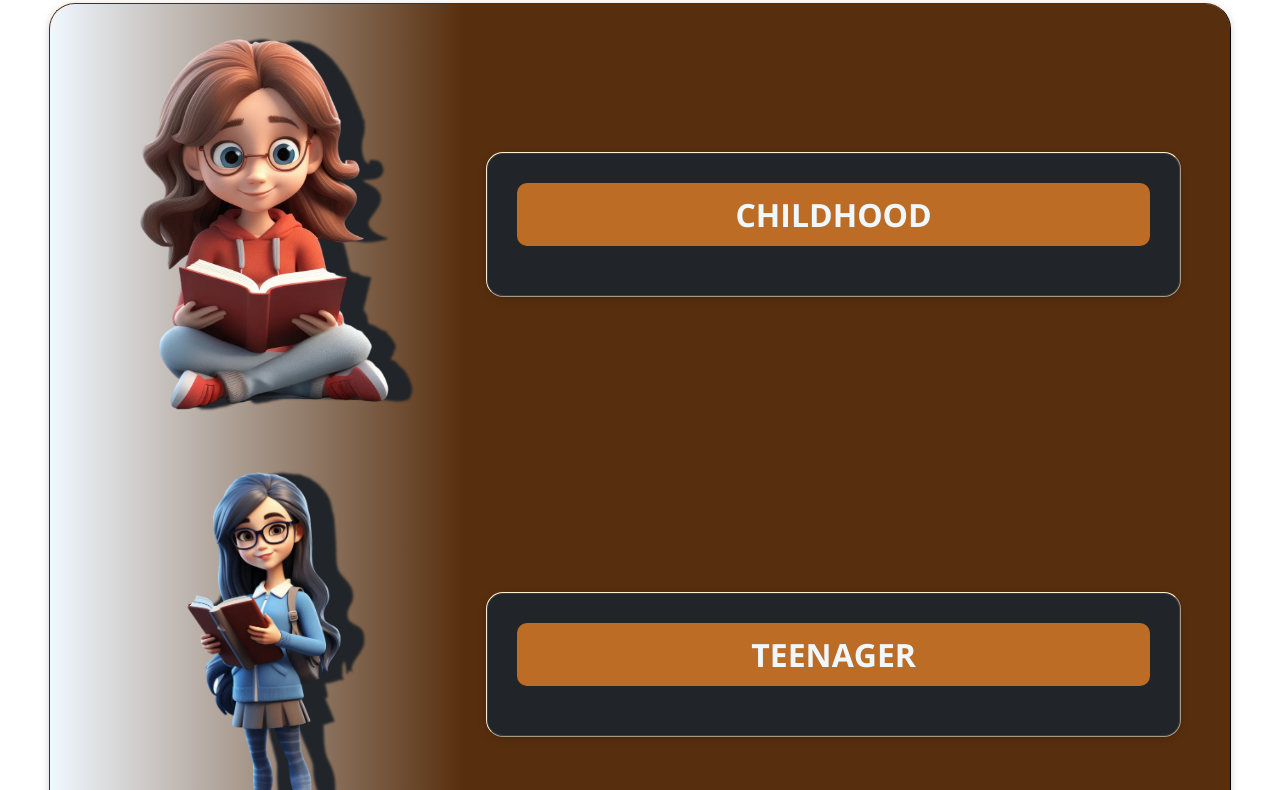
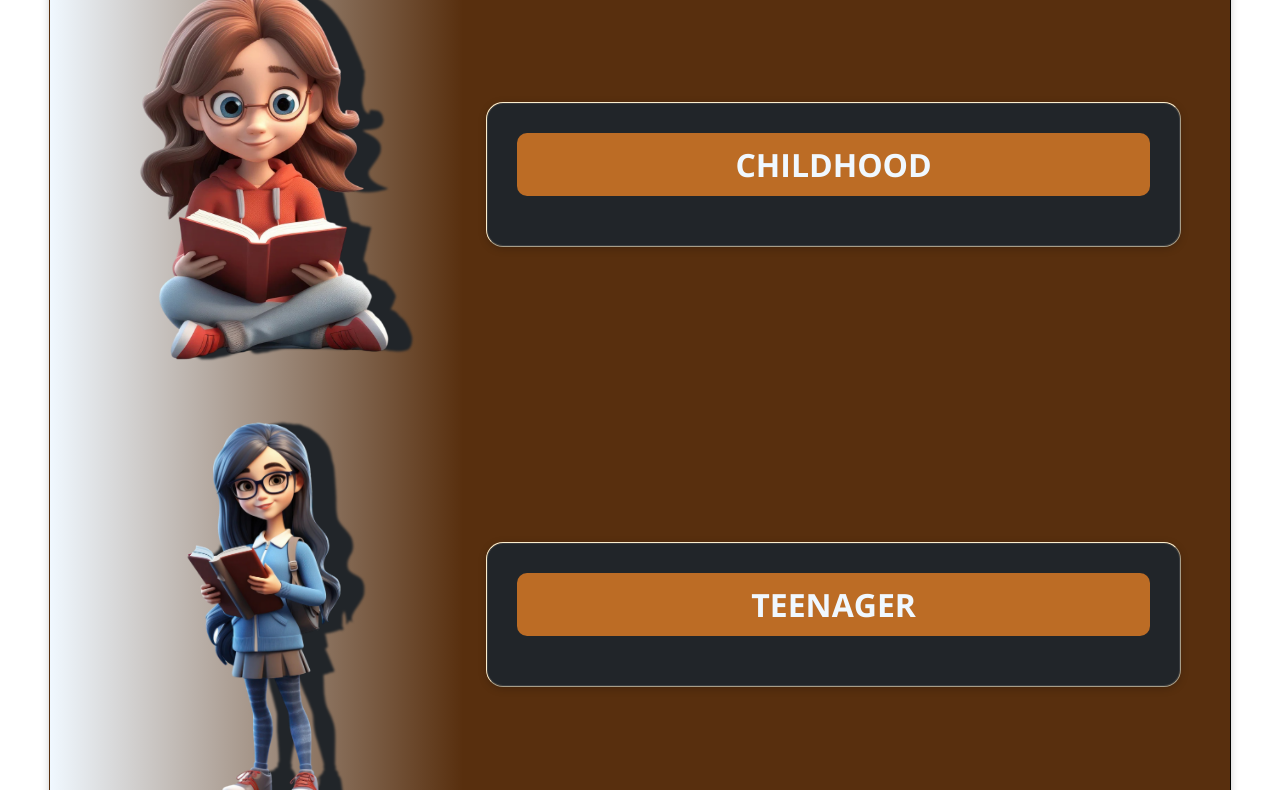
Before and after one commit to cent-yap/Joanna-Ibardo, a plain HTML site: page index.html in a window 1280 px wide. Shown: the part 213-1003 px from the top of the page. Drawn offline with nearby package versions, Linux system fonts and the light colour scheme; a web font is replaced by a local one.

Commit message:
Update style.css

```diff
--- a/theme/style.css
+++ b/theme/style.css
@@ -25,7 +25,7 @@ a{
     display: grid;
     position: relative;
     place-items: center;
-    padding: 100px 50px;
+    padding: 50px;
     min-height: 100vh;
     min-width: 1000px;
     width: 100%;
```
